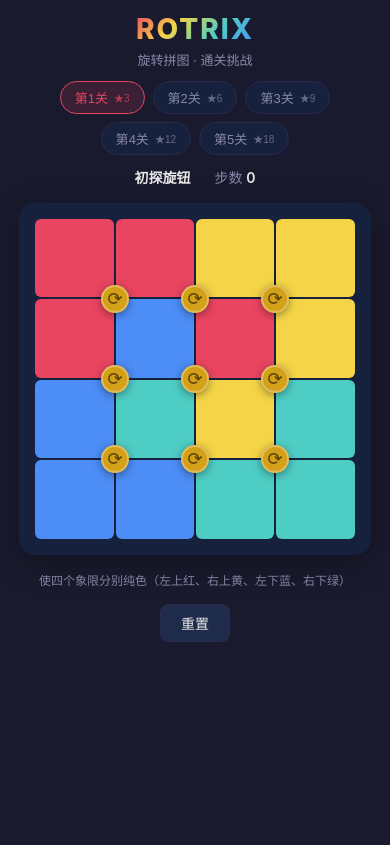
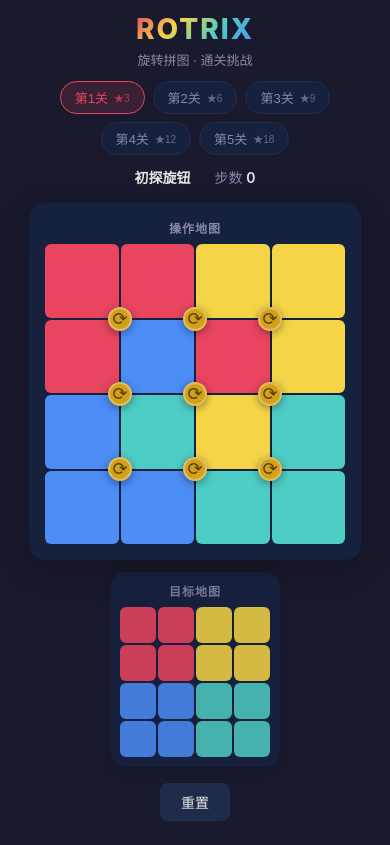
Before and after one commit to falling-leaf/rotrix, a React (Vite) app: page / in a window 390 px wide. Built offline with nearby package versions, Linux system fonts and the light colour scheme.

Commit message:
v0.1.1: 修复步数bug + 目标地图预览 + 旋转动画

```diff
--- a/package.json
+++ b/package.json
@@ -1,7 +1,7 @@
 {
   "name": "rotrix",
   "private": true,
-  "version": "0.1.0",
+  "version": "0.1.1",
   "type": "module",
   "description": "Rotrix - A rotation-based H5 puzzle game",
   "scripts": {
--- a/src/App.tsx
+++ b/src/App.tsx
@@ -2,12 +2,15 @@ import { useEffect, useState } from 'react';
 import { BoardView } from './components/BoardView';
 import { useGame } from './hooks/useGame';
 import { getLevels } from './levels/levels';
+import { createSolvedSquare4x4 } from './core/board';
 
 /**
  * 应用入口组件
  *
- * 状态管理：当前关卡 ID、已完成关卡集合。
- * 后续可扩展：关卡选择页、设置页、关卡编辑器等。
+ * v0.1.1 改动：
+ * - 去除操作地图下方的文字说明
+ * - 在操作地图右侧添加目标地图预览（缩小版棋盘，无旋钮）
+ * - 接入旋转动画 hook（animating / onAnimationEnd）
  */
 export function App() {
   const levels = getLevels();
@@ -16,8 +19,8 @@ export function App() {
 
   const level = levels.find((l) => l.id === currentLevelId)!;
   const game = useGame(level);
+  const solvedBoard = createSolvedSquare4x4();
 
-  // 切换关卡时重置游戏
   useEffect(() => {
     game.reset();
     // eslint-disable-next-line react-hooks/exhaustive-deps
@@ -64,14 +67,25 @@ export function App() {
           </span>
         </div>
 
+        {/* 操作地图（左）+ 目标地图（右）并排 */}
+        <div className="boards-layout">
           <BoardView
             board={game.board}
             knobs={game.knobs}
             onKnobClick={game.handleKnobClick}
+            onAnimationEnd={game.onAnimationEnd}
+            animating={game.animating}
             disabled={game.won}
+            label="操作地图"
           />
-
-        <p className="goal-hint">{level.goal.describe?.()}</p>
+          <BoardView
+            board={solvedBoard}
+            knobs={[]}
+            onKnobClick={() => {}}
+            preview
+            label="目标地图"
+          />
+        </div>
 
         <div className="controls">
           <button className="btn" onClick={game.reset}>
@@ -100,10 +114,7 @@ export function App() {
                   重新开始
                 </button>
               )}
-              <button
-                className="btn"
-                onClick={() => game.reset()}
-              >
+              <button className="btn" onClick={() => game.reset()}>
                 再玩一次
               </button>
             </div>
--- a/src/components/BoardView.tsx
+++ b/src/components/BoardView.tsx
@@ -1,36 +1,104 @@
 import { memo, useMemo } from 'react';
-import type { Board, Knob } from '../core/types';
+import type { Board, Knob, Color } from '../core/types';
+import type { AnimationState } from '../hooks/useGame';
 
-interface BoardViewProps {
-  board: Board;
-  knobs: Knob[];
-  onKnobClick: (knob: Knob) => void;
-  disabled?: boolean;
+/** 旋转动画时长（ms）——足够感知过程，不至卡顿 */
+const ROTATE_DURATION = 350;
+
+interface CellProps {
+  color: Color;
+  className?: string;
+}
+
+function CellBlock({ color, className }: CellProps) {
+  return <div className={`cell ${color} ${className ?? ''}`} />;
 }
 
 /**
  * 棋盘渲染组件。
  * - cell-grid: 渲染 4x4 色块
- * - knob-layer: 绝对定位的旋钮层，位于 2x2 区域中心
+ * - knob-layer: 绝对定位的旋钮层
+ * - rotate-overlay: 旋转动画层，点击旋钮后覆盖在被旋转的 2x2 区域上
  *
- * 旋钮位置计算：center = [row+0.5, col+0.5]，
- * 转换为百分比 = (coord + 0.5) / 4 * 100。
- * 注意 CSS 中 top/left 百分比是相对父容器（board）的。
+ * 旋钮位置：center = [row+0.5, col+0.5]
+ * 百分比换算：top/left = (coord + 0.5) / dims * 100
  */
-function BoardViewInner({ board, knobs, onKnobClick, disabled }: BoardViewProps) {
+interface BoardViewProps {
+  board: Board;
+  knobs: Knob[];
+  onKnobClick: (knob: Knob) => void;
+  onAnimationEnd?: () => void;
+  animating?: AnimationState | null;
+  disabled?: boolean;
+  /** 是否为预览模式（目标地图），缩小尺寸、禁用旋钮 */
+  preview?: boolean;
+  /** 预览模式标题 */
+  label?: string;
+}
+
+function BoardViewInner({
+  board,
+  knobs,
+  onKnobClick,
+  onAnimationEnd,
+  animating,
+  disabled,
+  preview = false,
+  label,
+}: BoardViewProps) {
   const cells = useMemo(() => board.cells, [board.cells]);
 
+  // 计算旋转动画 overlay 的位置和内容
+  const rotateOverlay = useMemo(() => {
+    if (!animating || preview) return null;
+    const knob = animating.knob;
+    // 旋钮覆盖的 4 个 cell（顺时针：tl, tr, br, bl）
+    const indices = knob.cells;
+    const colors = indices.map((i) => board.cells[i].color);
+    // 旋钮中心坐标 [r+0.5, c+0.5]，2x2 区域的左上角 = [r, c]
+    const r = Math.floor(knob.center[0]);
+    const c = Math.floor(knob.center[1]);
+    // 转百分比：2x2 区域占棋盘的 50%
+    const top = (r / board.dims[0]) * 100;
+    const left = (c / board.dims[1]) * 100;
+    return { colors, top, left, width: 50, height: 50 };
+  }, [animating, board, preview]);
+
   return (
-    <div className="board-wrapper">
+    <div className={`board-wrapper ${preview ? 'preview' : ''}`}>
+      {label && <div className="board-label">{label}</div>}
       <div className="board">
         <div className="cell-grid">
           {cells.map((cell, i) => (
-            <div key={i} className={`cell ${cell.color}`} />
+            <CellBlock key={i} color={cell.color} />
           ))}
         </div>
+
+        {/* 旋转动画 overlay：在被旋转的 2x2 区域上叠加旋转层 */}
+        {rotateOverlay && (
+          <div
+            className="rotate-overlay"
+            style={{
+              top: `${rotateOverlay.top}%`,
+              left: `${rotateOverlay.left}%`,
+              width: `${rotateOverlay.width}%`,
+              height: `${rotateOverlay.height}%`,
+              animationDuration: `${ROTATE_DURATION}ms`,
+            }}
+            onAnimationEnd={onAnimationEnd}
+          >
+            <div className="rotate-inner">
+              <div className="rot-cell tl"><div className={`cell ${rotateOverlay.colors[0]}`} /></div>
+              <div className="rot-cell tr"><div className={`cell ${rotateOverlay.colors[1]}`} /></div>
+              <div className="rot-cell br"><div className={`cell ${rotateOverlay.colors[2]}`} /></div>
+              <div className="rot-cell bl"><div className={`cell ${rotateOverlay.colors[3]}`} /></div>
+            </div>
+          </div>
+        )}
+
+        {!preview && (
           <div className="knob-layer">
             {knobs.map((knob) => {
-            // center = [r+0.5, c+0.5] → 百分比
               const top = ((knob.center[0] + 0.5) / board.dims[0]) * 100;
               const left = ((knob.center[1] + 0.5) / board.dims[1]) * 100;
               return (
@@ -39,12 +107,13 @@ function BoardViewInner({ board, knobs, onKnobClick, disabled }: BoardViewProps)
                   className="knob"
                   style={{ top: `${top}%`, left: `${left}%` }}
                   onClick={() => onKnobClick(knob)}
-                disabled={disabled}
+                  disabled={disabled || !!animating}
                   aria-label={`旋钮 ${knob.id}`}
                 />
               );
             })}
           </div>
+        )}
       </div>
     </div>
   );
--- a/src/hooks/useGame.ts
+++ b/src/hooks/useGame.ts
@@ -1,11 +1,26 @@
-import { useCallback, useMemo, useState } from 'react';
+import { useCallback, useMemo, useRef, useState } from 'react';
 import type { Board, Knob, Level, Move } from '../core/types';
 import { applyMove } from '../core/board';
 import { square4x4 } from '../core/topology';
 
+/** 动画状态：正在旋转哪个旋钮 */
+export interface AnimationState {
+  knob: Knob;
+  direction: 'CW' | 'CCW';
+}
+
 /**
- * 游戏主 hook：管理棋盘状态、旋钮点击、移动历史、胜利判定。
- * 后续扩展：支持撤销、回放、步数统计等。
+ * 游戏主 hook：管理棋盘状态、旋钮点击、移动历史、胜利判定、旋转动画。
+ *
+ * 旋转动画流程：
+ * 1. 点击旋钮 → 设 animatingRef + setAnimating（不立即改棋盘）
+ * 2. 动画结束 onAnimationEnd → 读 ref 获取旋钮，更新棋盘/历史/步数，清 ref + setAnimating(null)
+ *
+ * 步数 bug 修复（v0.1.1）：
+ * 原实现将 setHistory/setMoveCount 放在 setBoard 的 updater 函数内，
+ * React 18 StrictMode 开发模式下双调用 updater body 导致步数 +2。
+ * 修复：用 ref 存储动画状态，所有 state setter 在顶层独立调用，
+ * 不嵌套在任何 updater body 内。
  */
 export function useGame(level: Level) {
   const topology = useMemo(() => square4x4(), []);
@@ -16,37 +31,71 @@ export function useGame(level: Level) {
   }));
   const [history, setHistory] = useState<Move[]>([]);
   const [won, setWon] = useState(false);
+  const [animating, setAnimating] = useState<AnimationState | null>(null);
+  const [moveCount, setMoveCount] = useState(0);
+
+  // 用 ref 存动画状态，避免在 updater body 内嵌套 setState
+  const animatingRef = useRef<AnimationState | null>(null);
 
   const checkWin = useCallback(
     (b: Board) => level.goal.satisfied(b, topology),
     [level, topology],
   );
 
+  /**
+   * 点击旋钮：启动旋转动画，不立即修改棋盘。
+   */
   const handleKnobClick = useCallback(
     (knob: Knob) => {
-      setBoard((prev) => {
-        const next = applyMove(prev, knob, 'CW');
-        const move: Move = { knobId: knob.id, direction: 'CW' };
-        setHistory((h) => [...h, move]);
-        if (level.goal.satisfied(next, topology)) {
-          setWon(true);
-        }
-        return next;
-      });
+      if (animatingRef.current || won) return;
+      const state: AnimationState = { knob, direction: 'CW' };
+      animatingRef.current = state;
+      setAnimating(state);
     },
-    [level, topology],
+    [won],
   );
 
+  /**
+   * 旋转动画结束后调用：更新棋盘、记录步数、判定胜利。
+   * 所有 state setter 在顶层独立调用，不嵌套在任何 updater body 内。
+   * setWon 是幂等的，即使被 StrictMode 双调用 updater 时在内部触发也无害。
+   */
+  const onAnimationEnd = useCallback(() => {
+    const current = animatingRef.current;
+    if (!current) return;
+    animatingRef.current = null;
+
+    const { knob, direction } = current;
+    const move: Move = { knobId: knob.id, direction };
+
+    // 更新棋盘（updater 是纯函数，StrictMode 双调用无副作用）
+    // setWon 放在 updater 内是安全的：它是幂等的（true → true）
+    setBoard((prev) => {
+      const next = applyMove(prev, knob, direction);
+      if (level.goal.satisfied(next, topology)) {
+        setWon(true);
+      }
+      return next;
+    });
+
+    // 更新历史和步数 —— 顶层独立调用，各只派发一次
+    setHistory((h) => [...h, move]);
+    setMoveCount((c) => c + 1);
+
+    setAnimating(null);
+  }, [level, topology]);
+
   const reset = useCallback(() => {
+    animatingRef.current = null;
     setBoard({
       dims: [...level.initial.dims],
       cells: level.initial.cells.map((c) => ({ ...c })),
     });
     setHistory([]);
+    setMoveCount(0);
     setWon(false);
+    setAnimating(null);
   }, [level]);
-
-  const moveCount = history.length;
 
   return {
     board,
@@ -55,7 +104,9 @@ export function useGame(level: Level) {
     history,
     moveCount,
     won,
+    animating,
     handleKnobClick,
+    onAnimationEnd,
     reset,
     checkWin,
   };
--- a/src/index.css
+++ b/src/index.css
@@ -17,6 +17,7 @@
 
   --cell-gap: 2px;
   --knob-size: 28px;
+  --rotate-duration: 350ms;
 }
 
 * {
@@ -124,6 +125,15 @@ html, body, #root {
   font-weight: 600;
 }
 
+/* Boards layout: 操作地图 + 目标地图 并排 */
+.boards-layout {
+  display: flex;
+  gap: 24px;
+  align-items: flex-start;
+  justify-content: center;
+  flex-wrap: wrap;
+}
+
 .board-wrapper {
   position: relative;
   padding: 16px;
@@ -132,11 +142,30 @@ html, body, #root {
   box-shadow: 0 8px 32px rgba(0, 0, 0, 0.3);
 }
 
+.board-wrapper.preview {
+  padding: 10px;
+  box-shadow: 0 4px 16px rgba(0, 0, 0, 0.2);
+  opacity: 0.85;
+}
+
+.board-label {
+  text-align: center;
+  font-size: 12px;
+  color: var(--text-dim);
+  margin-bottom: 8px;
+  font-weight: 600;
+  letter-spacing: 1px;
+}
+
 .board {
   position: relative;
-  --board-size: min(82vw, 360px);
+  --board-size: min(82vw, 340px);
   width: var(--board-size);
   height: var(--board-size);
+}
+
+.board-wrapper.preview .board {
+  --board-size: min(40vw, 170px);
 }
 
 .cell-grid {
@@ -150,7 +179,7 @@ html, body, #root {
 
 .cell {
   border-radius: 6px;
-  transition: background-color 0.3s ease;
+  transition: background-color 0.15s ease;
 }
 
 .cell.red { background: var(--color-red); }
@@ -196,6 +225,54 @@ html, body, #root {
 
 .knob:active {
   transform: translate(-50%, -50%) scale(0.95);
+}
+
+.knob:disabled {
+  opacity: 0.4;
+  cursor: not-allowed;
+}
+
+/* Rotation animation overlay
+ *
+ * 点击旋钮后，在被旋转的 2x2 区域上叠加一个 rotate-overlay。
+ * rotate-inner 是一个 2x2 网格，包含旋转前的色块。
+ * 动画：rotate-inner 从 0deg 旋转到 90deg（顺时针），用 ease-out 缓动。
+ * 动画结束后 onAnimationEnd 触发，更新真实棋盘状态并移除 overlay。
+ */
+.rotate-overlay {
+  position: absolute;
+  z-index: 10;
+  pointer-events: none;
+}
+
+.rotate-inner {
+  width: 100%;
+  height: 100%;
+  display: grid;
+  grid-template-columns: 1fr 1fr;
+  grid-template-rows: 1fr 1fr;
+  gap: var(--cell-gap);
+  border-radius: 6px;
+  overflow: hidden;
+  animation: rotate-cw var(--rotate-duration) cubic-bezier(0.33, 1, 0.68, 1) forwards;
+  transform-origin: center center;
+}
+
+@keyframes rotate-cw {
+  from {
+    transform: rotate(0deg) scale(1);
+  }
+  40% {
+    transform: rotate(35deg) scale(0.92);
+  }
+  to {
+    transform: rotate(90deg) scale(1);
+  }
+}
+
+/* 预览模式下隐藏旋转 overlay */
+.board-wrapper.preview .rotate-overlay {
+  display: none;
 }
 
 /* Controls */
@@ -280,19 +357,28 @@ html, body, #root {
   justify-content: center;
 }
 
-/* Goal hint */
-.goal-hint {
-  font-size: 12px;
-  color: var(--text-dim);
-  text-align: center;
-  max-width: 320px;
-}
-
-@media (max-width: 380px) {
+/* Responsive */
+@media (max-width: 420px) {
   :root {
     --knob-size: 24px;
   }
   .board {
-    --board-size: min(88vw, 320px);
+    --board-size: min(88vw, 300px);
+  }
+  .board-wrapper.preview .board {
+    --board-size: min(42vw, 150px);
+  }
+  .boards-layout {
+    gap: 12px;
   }
 }
+
+@media (max-width: 320px) {
+  .boards-layout {
+    flex-direction: column;
+    align-items: center;
+  }
+  .board-wrapper.preview .board {
+    --board-size: min(60vw, 200px);
+  }
+}
```
Also changed, not shown: 2 other files (tests, documents, lock files or other folders). Lines whose indentation alone changed are shown as unchanged.
